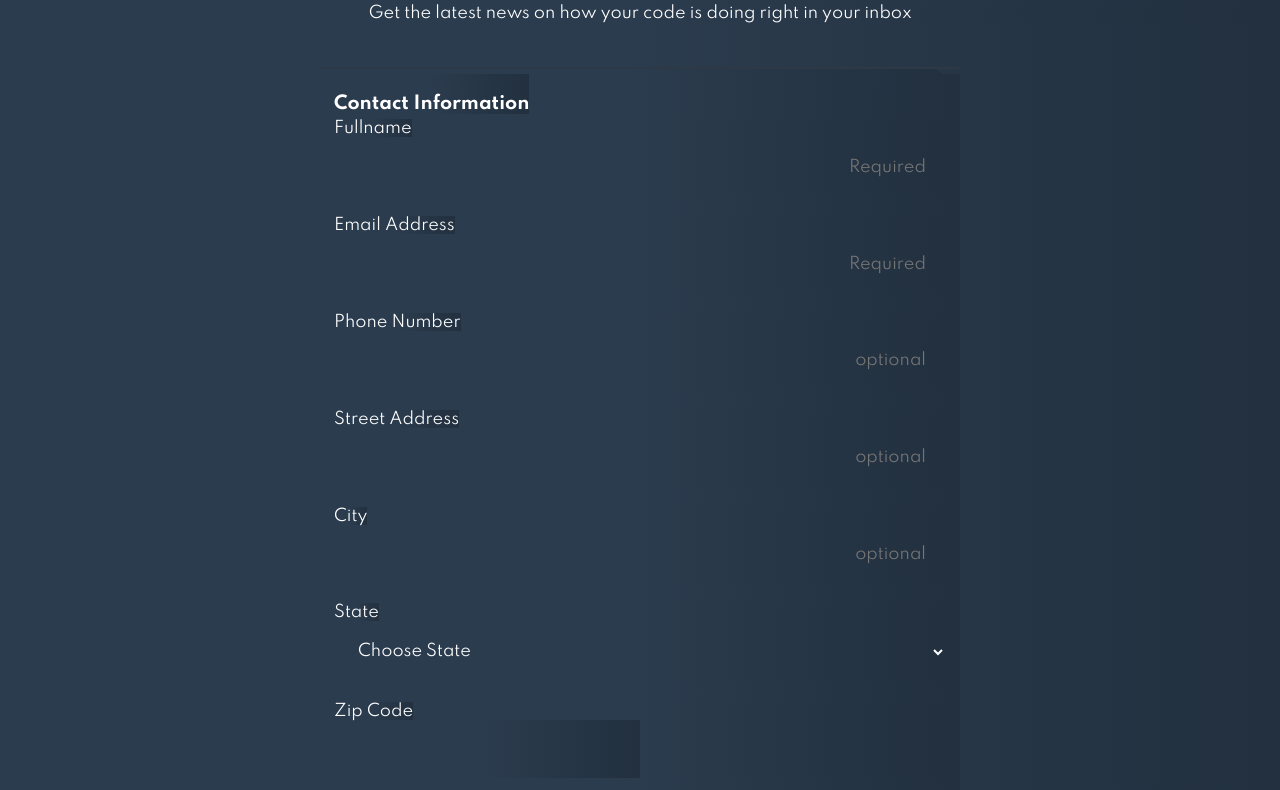
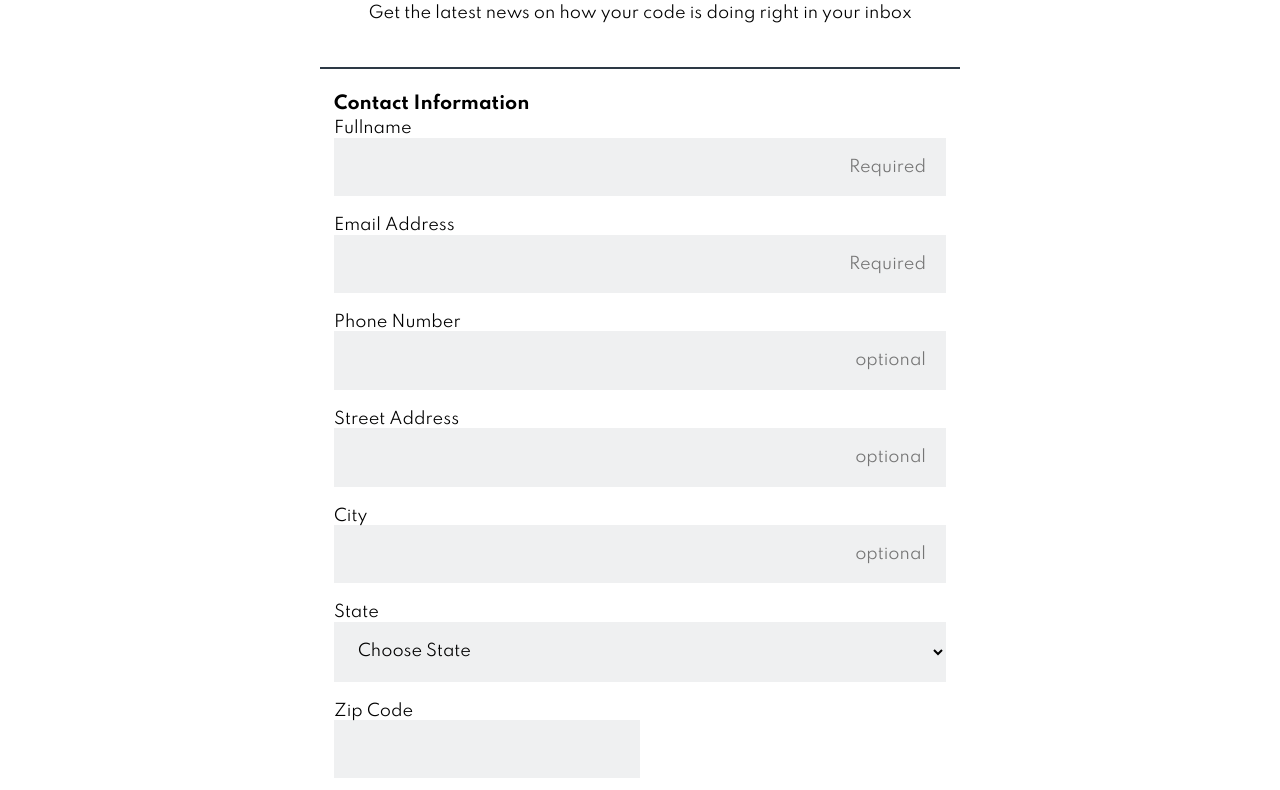
Before and after one commit to gerlinp/online_registration_v4, a plain HTML site: page index.html in a window 1280 px wide. Shown: the part 173-963 px from the top of the page. Drawn offline with Linux system fonts and the light colour scheme.

Commit message:
Revert "2nd attempt at exceeds"
This reverts commit 45557afdbd1ef3bb5a6c8427e7e2966c0c7a3bae.

```diff
--- a/css/styles.css
+++ b/css/styles.css
@@ -3,11 +3,7 @@
 * {
     box-sizing: border-box;
     font-family: 'Spartan', sans-serif;
-    background: rgb(43,60,78);
-    background: linear-gradient(90deg, rgba(43,60,78,1) 49%, rgba(34,48,63,1) 100%, rgba(0,212,255,1) 100%);
-    color: white;
 }
-
 
 body {
 
--- a/index.html
+++ b/index.html
@@ -28,10 +28,9 @@
 
             <fieldset class="contact">
                 <legend>Contact Information</legend>
-
-                <div class="form-item on-dark">
+                <div class="form-item">
                 <label for="name">Fullname</label>
-                <input type="text" id="name" name="user-name" placeholder="Required" class="border-gradient border-gradient-green" required>
+                <input type="text" id="name" name="user-name" placeholder="Required" required>
                 </div>
 
                 <div class="form-item">
@@ -165,7 +164,6 @@
         <p class="center"><i>Copyright The Code Review</i></p>
     </footer>
 
-    <input type="text" />
 
 </body>
 </html>
```
